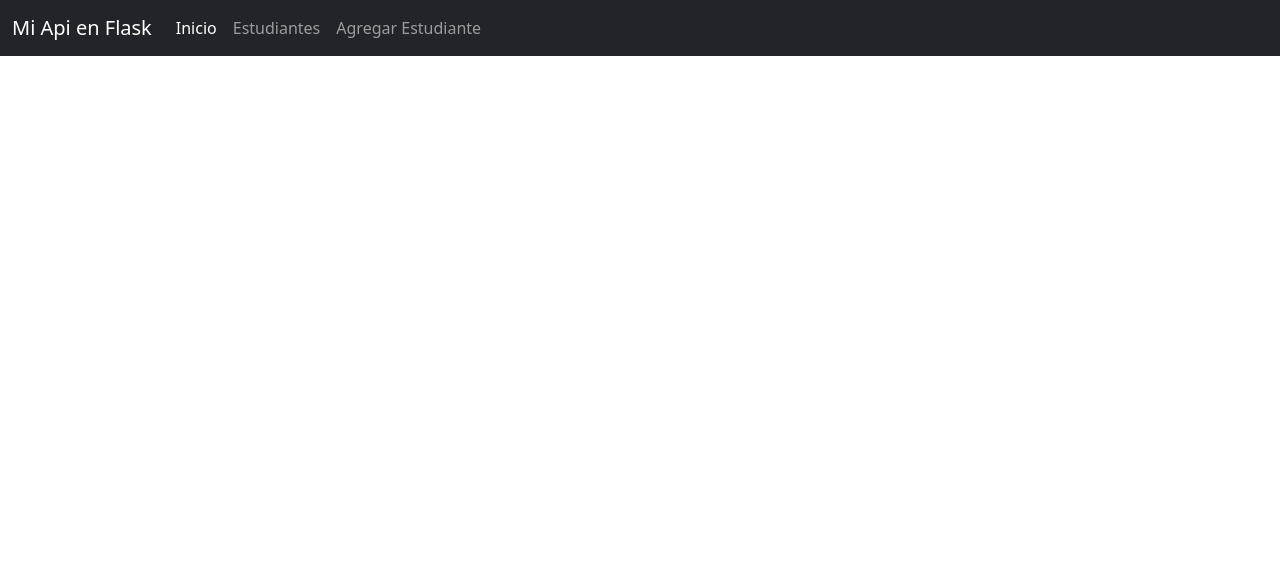
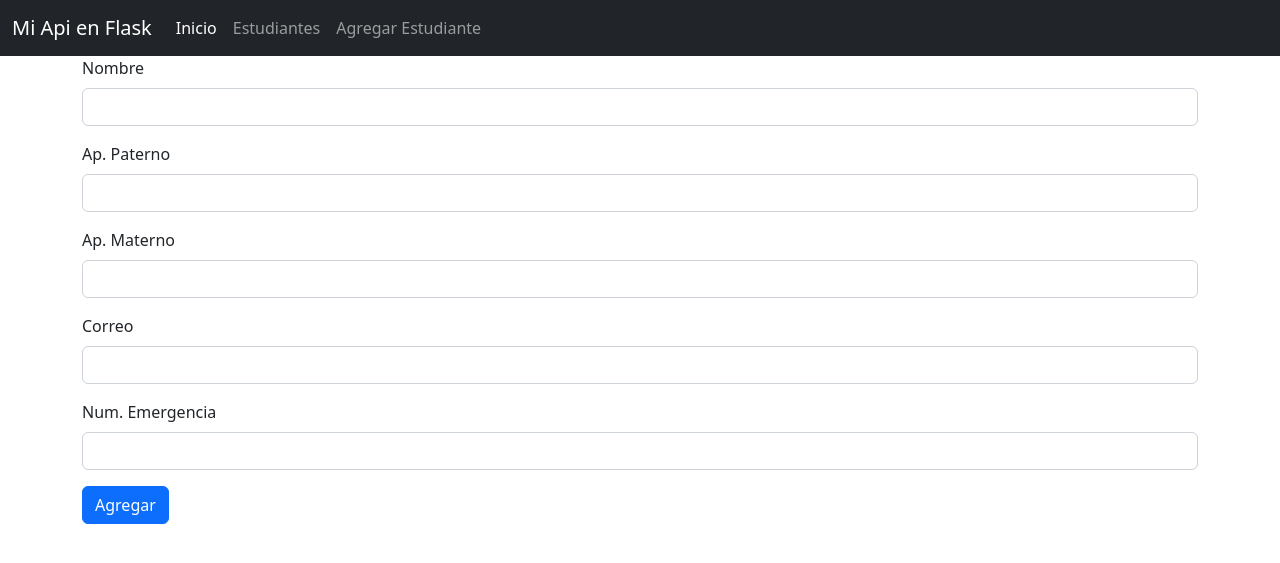
Before and after one commit to kmacedo0409/backend-tecsup, a Flask app: template dia-2/templates/agregar_estudiante.html in a window 1280 px wide. Shown: the top 563 px of the page. Run offline with Flask 2, Linux system fonts and the light colour scheme; the template is opened without the code that fills it, so the values that code supplies are empty; some libraries are stand-ins or nearby versions.

Commit message:
creando un nuevo entorno

```diff
--- a/dia-2/app.py
+++ b/dia-2/app.py
@@ -1,4 +1,4 @@
-from flask import Flask, render_template
+from flask import Flask, render_template, request
 from flask_mysqldb import MySQL
 from os import environ
 from dotenv import load_dotenv
@@ -61,8 +61,24 @@ def devolver_estudiantes():
     #}
 
     return render_template('mostrar_estudiantes.html', estudiantes=resultado_final, mensaje='Hola desde Flask')
-@app.route("/agregar-estudiante", methods=['GET'])
+
+@app.route("/agregar_estudiante", methods=['GET','POST'])
 def agregar_estudiante():
-    return render_template('agregar_estudiante.html')
+    print(request.method)
+    if request.method == 'GET':
+        return render_template('agregar_estudiante.html')
+    elif request.method == 'POST':
+        body = request.get_json()
+        print(body)
+        cursor=mysql.connection.cursor()
+        cursor.execute("INSERT INTO estudiantes (id, nombre, ape_paterno, ape_materno, correo, num_emergencia) VALUES (DEFAULT, '%s', '%s', '%s', '%s', '%s' )" % (
+            body.get('nombre'), body.get('ape_paterno'), body.get('ape_materno'), body.get('correo'), body.get('num_emergencia')))
+
+        mysql.connection.commit()
+        cursor.close()
+        return{
+            'message': 'estudiante agregado exitosamente'
+        }
+
 
 app.run(debug=True)
--- /dev/null
+++ b/dia-2/static/js/agregar_estudiantes.js
@@ -0,0 +1,30 @@
+const agregar = document.getElementById("btn_agregar");
+const nombre = document.getElementById("nombre");
+const ape_paterno = document.getElementById("ape_paterno");
+const ape_materno = document.getElementById("ape_materno");
+const correo = document.getElementById("correo");
+const num_emergencia = document.getElementById("num_emergencia");
+
+const agregarEvento = (e) => {
+  e.preventDefault();
+  const data = {
+    nombre: nombre.value,
+    ape_paterno: ape_paterno.value,
+    ape_materno: ape_materno.value,
+    correo: correo.value,
+    num_emergencia: num_emergencia.value,
+  };
+
+  fetch("/agregar_estudiante", { method: "POST", body: JSON.stringify(data),
+  headers: {"Content-Type": "application/json"},
+})
+    .then((request) => {
+      return request.json();
+    })
+    .then((data) => {
+      console.log(data);
+      //window.location.href = "/mostrar_estudiantes";
+    });
+};
+
+agregar.addEventListener("click", agregarEvento);
--- a/dia-2/templates/agregar_estudiante.html
+++ b/dia-2/templates/agregar_estudiante.html
@@ -1,5 +1,60 @@
 {% extends 'base.html' %} {% block cuerpo %}
-{# agregar #}
+<div class="container">
+  <form>
+    <div class="mb-3">
+      <label for="nombre" class="form-label">Nombre</label>
+      <input
+        type="text"
+        class="form-control"
+        id="nombre"
+        aria-describedby="emailHelp"
+      />
+    </div>
+    <div class="mb-3">
+      <label for="ape_paterno" class="form-label">Ap. Paterno</label>
+      <input
+        type="text"
+        class="form-control"
+        id="ape_paterno"
+        aria-describedby="emailHelp"
+      />
+    </div>
+    <div class="mb-3">
+      <label for="ape_materno" class="form-label">Ap. Materno</label>
+      <input
+        type="text"
+        class="form-control"
+        id="ape_materno"
+        aria-describedby="emailHelp"
+      />
+    </div>
+    <div class="mb-3">
+      <label for="correo" class="form-label">Correo</label>
+      <input
+        type="email"
+        class="form-control"
+        id="correo"
+        aria-describedby="emailHelp"
+      />
+    </div>
+    <div class="mb-3">
+      <label for="num_emergencia" class="form-label">Num. Emergencia</label>
+      <input
+        type="number"
+        class="form-control"
+        id="num_emergencia"
+        aria-describedby="emailHelp"
+      />
+    </div>
+    <button type="submit" class="btn btn-primary" id="btn_agregar">
+      Agregar
+    </button>
+  </form>
+</div>
 
-
+{% endblock %} {% block scripts %}
+{#<script src="../static/js/agregar_estudiantes.js"></script>#}
+{#para agregar archivos js, css o imagenes es recomendable utilizar el statement url_for en el cual
+    se indica que tipo de archivo y ademas su nombre de archivo#}
+<script src="{{ url_for('static', filename='js/agregar_estudiantes.js')}}"></script>
 {% endblock %}
--- a/dia-2/templates/base.html
+++ b/dia-2/templates/base.html
@@ -32,16 +32,16 @@
               <a class="nav-link active" aria-current="page" href="#">Inicio</a>
             </li>
             <li class="nav-item">
-              <a class="nav-link" href="/mostrar_estudiantes">Estudiantes</a>
+              <a class="nav-link" href="{{ url_for('devolver_estudiantes')}}">Estudiantes</a>
             </li>
             <li class="nav-item">
-              <a class="nav-link" href="/agregar_estudiante">Agregar Estudiante</a>
+              <a class="nav-link" href="{{ url_for('agregar_estudiante')}}">Agregar Estudiante</a>
             </li>
           </ul>
         </div>
       </div>
     </nav>
-    {% block cuerpo %} {% endblock %}
+    {% block cuerpo %} {% endblock %} {% block scripts %} {% endblock %}
     <script
       src="https://cdn.jsdelivr.net/npm/bootstrap@5.2.2/dist/js/bootstrap.bundle.min.js"
       integrity="sha384-OERcA2EqjJCMA+/3y+gxIOqMEjwtxJY7qPCqsdltbNJuaOe923+mo//f6V8Qbsw3"
--- a/dia-2/templates/mostrar_estudiantes.html
+++ b/dia-2/templates/mostrar_estudiantes.html
@@ -1,7 +1,7 @@
 {% extends 'base.html' %} {% block cuerpo %}
 <p>Estos son los estudiantes:</p>
 <p>{{ mensaje }}</p>
-<table class="table">
+<table class="table bg-primary text-light " >
     <thead>
       <tr>
         <th scope="col">Id</th>
--- /dev/null
+++ b/dia-3/config.py
@@ -0,0 +1,3 @@
+from flask_sqlalchemy import SQLAlchemy
+
+conexion = SQLAlchemy()
```
Also changed, not shown: dia-2/requirements.txt (added, +13 -0 lines), dia-3/app.py (added, +24 -0 lines), dia-3/models/participantes.py (added, +14 -0 lines), 1 other file.
